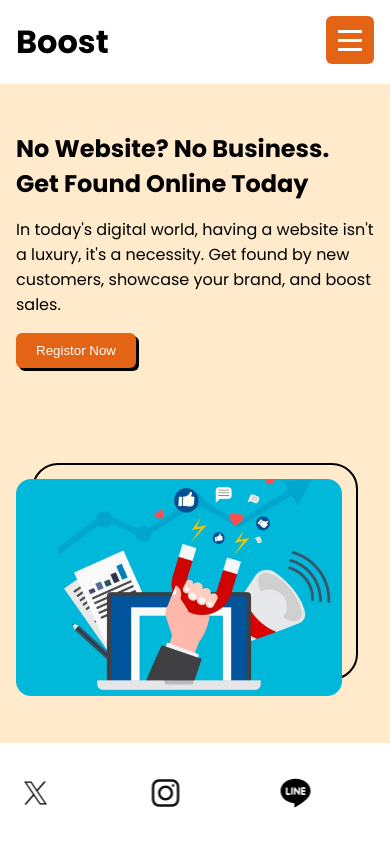
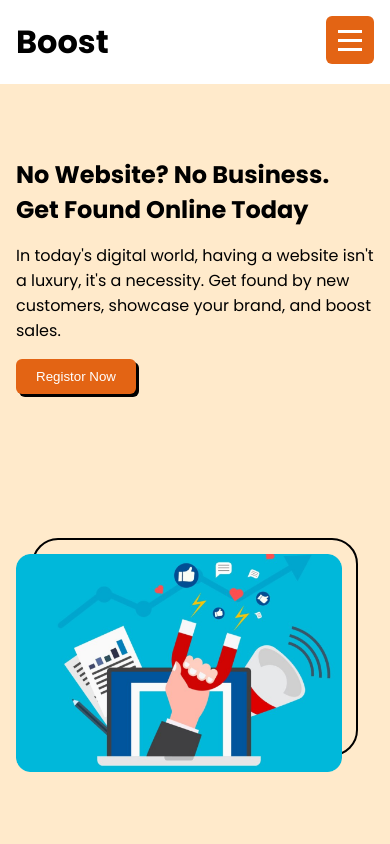
Before and after one commit to Songhygoingpro/Web-Traffic-Generation, a plain HTML site: page index.html in a window 390 px wide. Shown: the top 844 px of the page. Drawn offline with Linux system fonts and the light colour scheme.

Commit message:
and again

```diff
--- a/index.html
+++ b/index.html
@@ -58,17 +58,6 @@
                         <div class="overlay"></div><img src="/img/hero-image.png" loading="lazy" alt="Your Image">
                     </div>
                 </div>
-            </div>
-        </div>
-        <div id="root">
-            <div class="marquee-logo">
-                <ul class="marquee-content-logo">
-                    <li><img class="img__logo" src="/img/tiktok-svgrepo-com.svg" loading="lazy" alt=""></li>
-                    <li><img class="img__logo" src="/img/facebook-176-svgrepo-com.svg" loading="lazy" alt=""></li>
-                    <li><img class="img__logo" src="/img/icons8-twitterx.svg" loading="lazy" alt=""></li>
-                    <li><img class="img__logo" src="/img/instagram-svgrepo-com.svg" loading="lazy" alt=""></li>
-                    <li><img class="img__logo" src="/img/line-svgrepo-com.svg" loading="lazy" alt=""></li>
-                </ul>
             </div>
         </div>
     </section>
@@ -369,11 +358,12 @@
                 </li>
             </ul>
         </div>
+        <div id="root">
         <div class="marquee">
             <ul class="marquee-content">
                 <li>Get Found Online. Build Your Website Today.</li>
             </ul>
-        </div>
+        </div></div>
     </section>
     <footer>
         <div class="footer__inner">
--- a/script.js
+++ b/script.js
@@ -1,4 +1,4 @@
-const root = document.documentElement;
+const root = document.getElementById("root");
 const marqueeElementsDisplayed = getComputedStyle(root).getPropertyValue("--marquee-elements-displayed");
 const marqueeContent = document.querySelector("ul.marquee-content");
 
@@ -8,15 +8,7 @@ for(let i=0; i<marqueeElementsDisplayed; i++) {
   marqueeContent.appendChild(marqueeContent.children[i].cloneNode(true));
 }
 
-const root_logo = document.getElementById("root");
-const marqueeElementsDisplayed_logo = getComputedStyle(root_logo).getPropertyValue("--marquee-elements-displayed-logo");
-const marqueeContent_logo = document.querySelector("ul.marquee-content-logo");
 
-root_logo.style.setProperty("--marquee-elements-logo", marqueeContent_logo.children.length);
-
-for(let i=0; i<marqueeElementsDisplayed_logo; i++) {
-  marqueeContent_logo.appendChild(marqueeContent_logo.children[i].cloneNode(true));
-}
 
 document.addEventListener("scroll", function() {
   var pageTop = window.pageYOffset;
--- a/styles.css
+++ b/styles.css
@@ -34,7 +34,7 @@ td {
 .hero__page {
   height: 100vh;
   display: grid;
-  grid-template-rows: 10% 78% 12%;
+  grid-template-rows: 10% 90%;
   overflow-x: hidden;
   align-items: center;
 }
@@ -703,7 +703,7 @@ footer .logo {
 }
 
 /*scrolling text*/
-:root {
+#root {
   --marquee-width: 200vw;
   --marquee-height: 10vh;
   --marquee-elements-displayed: 3;
@@ -774,7 +774,7 @@ footer .logo {
 }
 
 @media (max-width: 600px) {
-  :root {
+  #root {
     --marquee-width: 150vw;
     --marquee-height: 10vh;
     --marquee-elements-displayed: 1.5;
@@ -790,7 +790,7 @@ footer .logo {
   }
 }
 @media screen and (min-width: 600px) and (max-width: 1024px) {
-  :root {
+  #root {
     --marquee-width: 170vw;
     --marquee-height: 10vh;
     --marquee-elements-displayed: 1.7;
@@ -798,141 +798,9 @@ footer .logo {
 }
 
 @media (max-width: 330px) {
-  :root {
+  #root {
     --marquee-width: 230vw;
     --marquee-height: 10vh;
-    --marquee-elements-displayed: 1;
+    --marquee-elements-displayed: 1.5;
   }
 }
-
-/*scrolling logo*/
-#root {
-  --marquee-width-logo: 100vw;
-  --marquee-height-logo: auto;
-  --marquee-elements-displayed-logo: 5;
-  --marquee-element-width-logo: calc(
-    var(--marquee-width-logo) / var(--marquee-elements-displayed-logo)
-  );
-  --marquee-animation-duration-logo: calc(var(--marquee-elements-logo) * 3s);
-}
-
-.marquee-logo {
-  width: var(--marquee-width-logo);
-  height: var(--marquee-height-logo);
-  color: #eee;
-  overflow: hidden;
-  position: relative;
-}
-.marquee-logo:before,
-.marquee-logo:after {
-  position: absolute;
-  top: 0;
-  width: 10rem;
-  height: 100%;
-  content: "";
-  z-index: 1;
-}
-
-.marquee-content-logo {
-  list-style: none;
-  height: 100%;
-  display: flex;
-  animation: scrolling-logo var(--marquee-animation-duration-logo) linear
-    infinite;
-}
-/* .marquee-content:hover {
-  animation-play-state: paused;
-} */
-@keyframes scrolling-logo {
-  0% {
-    transform: translateX(0);
-  }
-  100% {
-    transform: translateX(
-      calc(
-        -1 * var(--marquee-element-width-logo) * var(--marquee-elements-logo)
-      )
-    );
-  }
-}
-.marquee-content-logo li {
-  display: flex;
-  justify-content: center;
-  align-items: center;
-  /* text-align: center; */
-  flex-shrink: 0;
-  width: var(--marquee-element-width-logo);
-  max-height: 100%;
-  font-size: calc(var(--marquee-height-logo) * 3 / 4);
-  white-space: nowrap;
-}
-
-@media (max-width: 600px) {
-  #root {
-    --marquee-width-logo: 100vw;
-    --marquee-height-logo: auto;
-    --marquee-elements-displayed-logo: 3;
-  }
-  .marquee-logo:before,
-  .marquee-logo:after {
-    width: 5rem;
-  }
-
-  .img__logo {
-    width: 30px;
-    height: 30px;
-  }
-}
-
-@media (max-width: 1280px) {
-  #root {
-    --marquee-width-logo: 100vw;
-    --marquee-height-logo: auto;
-    --marquee-elements-displayed-logo: 3;
-  }
-}
-
-
-.fadeInUp {
-  -webkit-animation-name: fadeInUp;
-  animation-name: fadeInUp;
-  -webkit-animation-duration: 1s;
-  animation-duration: 1.5s;
-  -webkit-animation-fill-mode: both;
-  animation-fill-mode: both;
-  }
-  @-webkit-keyframes fadeInUp {
-  0% {
-  opacity: 0;
-  -webkit-transform: translate3d(0, 100%, 0);
-  transform: translate3d(0, 100%, 0);
-  }
-  100% {
-  opacity: 1;
-  -webkit-transform: none;
-  transform: none;
-  }
-  }
-  @keyframes fadeInUp {
-  0% {
-  opacity: 0;
-  -webkit-transform: translate3d(0, 100%, 0);
-  transform: translate3d(0, 100%, 0);
-  }
-  100% {
-  opacity: 1;
-  -webkit-transform: none;
-  transform: none;
-  }
-  }
-
-.reveal{
-  transform: translate(0,100px);
-  opacity: 0;
-  transition: 1.5s all ease;
-}
-
-.reveal.active{
-  transform: translate(0,0);
-  opacity: 1;
-}
```
